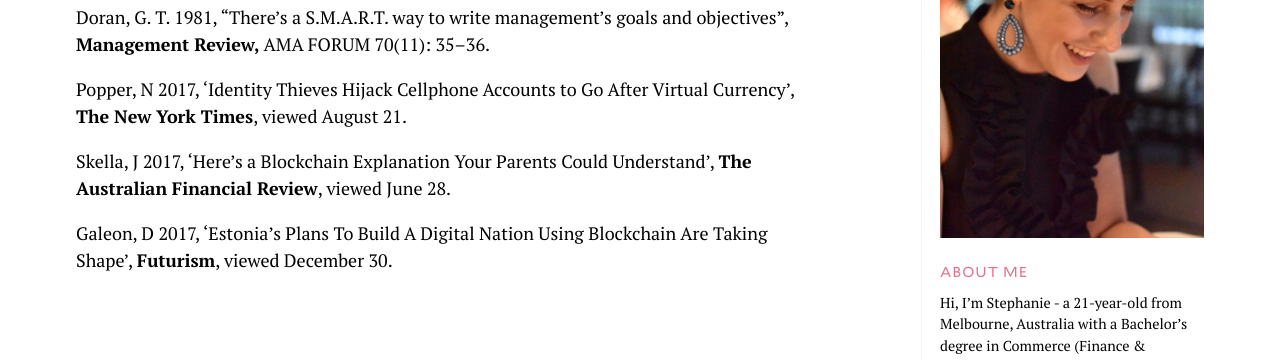
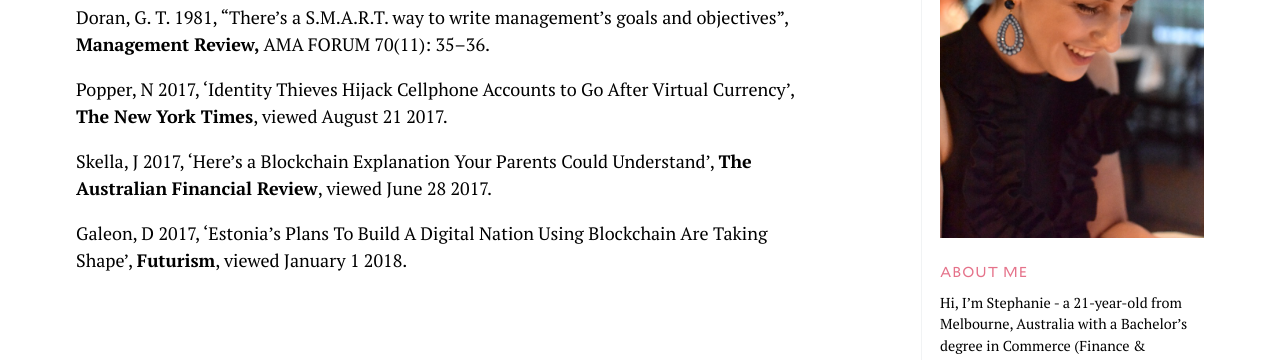
Before and after one commit to cjmlgrto/siomi.net, a Jekyll site: the page built from citations.markdown, in a window 1280 px wide. Shown: the part 372-732 px from the top of the page. Built offline with Jekyll 4.4.1, drawn with Linux system fonts in a browser that asks for light colours.

Commit message:
Updated Citations

```diff
--- a/citations.markdown
+++ b/citations.markdown
@@ -8,8 +8,8 @@
 
 Doran, G. T. 1981, "There's a S.M.A.R.T. way to write management's goals and objectives", **Management Review,** AMA FORUM 70(11): 35–36.
 
-Popper, N 2017, 'Identity Thieves Hijack Cellphone Accounts to Go After Virtual Currency', **The New York Times**, viewed August 21.
+Popper, N 2017, 'Identity Thieves Hijack Cellphone Accounts to Go After Virtual Currency', **The New York Times**, viewed August 21 2017.
 
-Skella, J 2017, 'Here's a Blockchain Explanation Your Parents Could Understand', **The Australian Financial Review**, viewed June 28.
+Skella, J 2017, 'Here's a Blockchain Explanation Your Parents Could Understand', **The Australian Financial Review**, viewed June 28 2017.
 
-Galeon, D 2017, 'Estonia's Plans To Build A Digital Nation Using Blockchain Are Taking Shape', **Futurism**, viewed December 30.
+Galeon, D 2017, 'Estonia's Plans To Build A Digital Nation Using Blockchain Are Taking Shape', **Futurism**, viewed January 1 2018.
```
